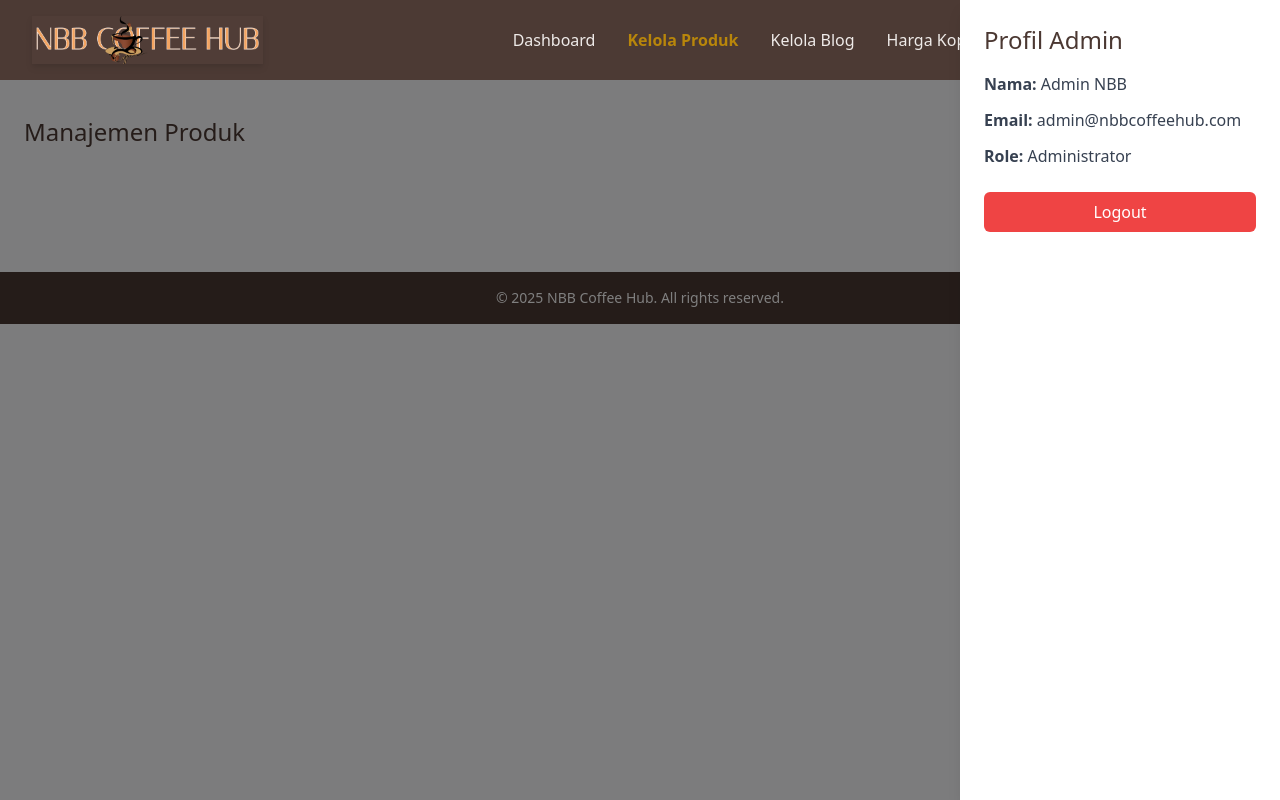
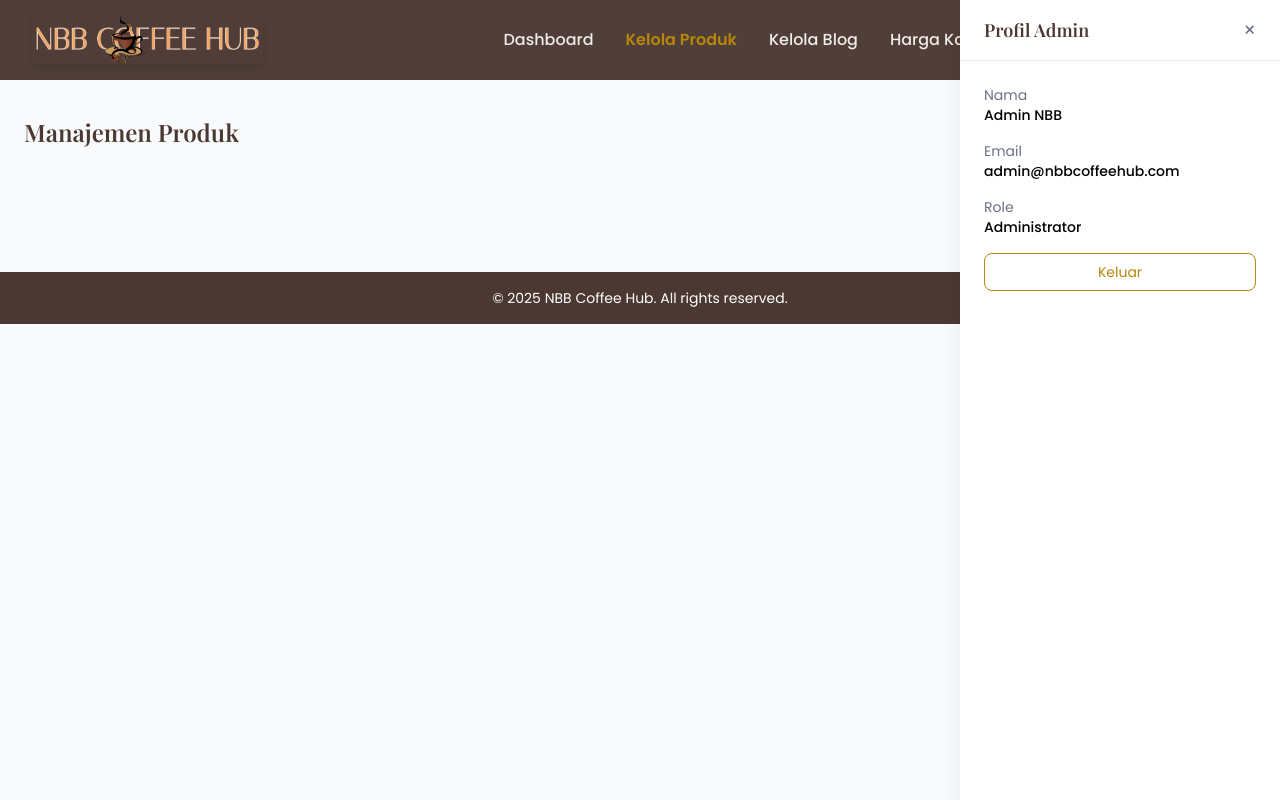
Before and after one commit to tamaraajoy/NBB-Coffee-Hub-WebApp, a plain HTML site: page frontend/admin_produk.html in a window 1280 px wide. Both pictures are taken after a click on the button 1234 px from the left and 40 px from the top of the page. Drawn offline with nearby package versions, Linux system fonts and the light colour scheme.

Commit message:
Selesai front end akun admin

```diff
--- a/frontend/admin_produk.html
+++ b/frontend/admin_produk.html
@@ -3,7 +3,7 @@
 <head>
   <meta charset="UTF-8" />
   <meta name="viewport" content="width=device-width, initial-scale=1.0" />
-  <title>Admin Blog - NBB Coffee Hub</title>
+  <title>Admin Produk - NBB Coffee Hub</title>
   <script src="https://cdn.tailwindcss.com"></script>
   <link href="https://fonts.googleapis.com/css2?family=Playfair+Display:wght@600;700&family=Poppins:wght@400;500;600&display=swap" rel="stylesheet">
   <style>
@@ -11,7 +11,7 @@
     .font-body { font-family: 'Poppins', sans-serif; }
   </style>
 </head>
-<body class="bg-gray-50 font-poppins">
+<body class="bg-gray-50 font-body">
 
   <!-- ✅ NAVBAR -->
   <header class="bg-[#4B3832]/90 backdrop-blur-sm text-[#EFEBE9] fixed w-full top-0 z-50">
@@ -33,26 +33,26 @@
     </div>
   </header>
 
-  <!-- ✅ SIDEBAR PROFIL -->
-  <div id="profilePanel" class="fixed top-0 right-0 h-full w-80 bg-white shadow-lg transform translate-x-full transition-transform duration-300 z-50">
-    <div class="p-6">
-      <h2 class="text-2xl font-playfair text-[#4B3832] mb-4">Profil Admin</h2>
-      <div class="space-y-3 text-gray-700">
-        <p><strong>Nama:</strong> Admin NBB</p>
-        <p><strong>Email:</strong> admin@nbbcoffeehub.com</p>
-        <p><strong>Role:</strong> Administrator</p>
+  <!-- ✅ PROFIL PANEL -->
+  <div id="profil-panel" class="fixed top-0 right-0 h-full w-80 bg-white shadow-xl z-[100] transform translate-x-full transition-all duration-300 ease-in-out">
+    <div class="flex justify-between items-center px-6 py-4 border-b">
+      <h3 class="text-lg font-semibold text-[#4B3832] font-title">Profil Admin</h3>
+      <button id="close-profil" class="text-gray-500 hover:text-red-600 text-xl">&times;</button>
+    </div>
+    <div class="p-6 space-y-4 text-sm font-body">
+      <div><p class="text-gray-500">Nama</p><p class="font-medium">Admin NBB</p></div>
+      <div><p class="text-gray-500">Email</p><p class="font-medium">admin@nbbcoffeehub.com</p></div>
+      <div><p class="text-gray-500">Role</p><p class="font-medium">Administrator</p></div>
+      <div class="mt-6 flex flex-col space-y-3">
+        <a href="admin_login.html" class="block text-center border border-[#B8860B] text-[#B8860B] py-2 rounded-lg hover:bg-[#B8860B] hover:text-white transition">Keluar</a>
       </div>
-      <button id="logout-btn" class="mt-6 bg-red-500 hover:bg-red-600 text-white px-4 py-2 rounded-md w-full">Logout</button>
     </div>
   </div>
-
-  <!-- ✅ OVERLAY PROFIL -->
-  <div id="overlay" class="fixed inset-0 bg-black bg-opacity-50 hidden z-40"></div>
 
   <!-- ✅ MAIN CONTENT -->
   <main class="container mx-auto py-10 px-6 pt-28">
     <div class="flex justify-between items-center mb-8">
-      <h2 class="text-2xl font-playfair text-[#4B3832]">Manajemen Produk</h2>
+      <h2 class="text-2xl font-title text-[#4B3832]">Manajemen Produk</h2>
       <button onclick="openModal()" class="bg-[#B8860B] text-white px-5 py-2 rounded-md shadow hover:bg-yellow-700">
         + Tambah Produk
       </button>
@@ -65,7 +65,7 @@
   <!-- ✅ MODAL TAMBAH/EDIT PRODUK -->
   <div id="produkModal" class="hidden fixed inset-0 bg-black bg-opacity-50 flex items-center justify-center z-50 overflow-y-auto">
     <div class="bg-white rounded-xl shadow-lg p-6 w-full max-w-lg my-10">
-      <h3 id="modalTitle" class="text-xl font-semibold mb-4">Tambah Produk</h3>
+      <h3 id="modalTitle" class="text-xl font-semibold mb-4 font-body">Tambah Produk</h3>
       <form id="produkForm" class="space-y-4">
         <input type="hidden" id="editIndex">
         <div>
@@ -100,25 +100,20 @@
 
   <!-- ✅ SCRIPT -->
   <script>
-    const panel = document.getElementById('profilePanel');
-    const overlay = document.getElementById('overlay');
-    const profileBtn = document.getElementById('open-profil');
+    // PROFIL PANEL
+    const openProfil = document.getElementById("open-profil");
+    const closeProfil = document.getElementById("close-profil");
+    const profilPanel = document.getElementById("profil-panel");
 
-    profileBtn.addEventListener('click', () => {
-      panel.classList.toggle('translate-x-full');
-      overlay.classList.toggle('hidden');
-    });
-    overlay.addEventListener('click', () => {
-      panel.classList.add('translate-x-full');
-      overlay.classList.add('hidden');
+    openProfil.addEventListener("click", () => {
+      profilPanel.classList.remove("translate-x-full");
     });
 
-    document.getElementById('logout-btn').addEventListener('click', () => {
-      if (confirm("Apakah Anda yakin ingin logout?")) {
-        window.location.href = "admin_login.html";
-      }
+    closeProfil.addEventListener("click", () => {
+      profilPanel.classList.add("translate-x-full");
     });
 
+    // PRODUK MANAGEMENT
     let produkList = JSON.parse(localStorage.getItem("produkList")) || [];
 
     function renderProduk() {
```
